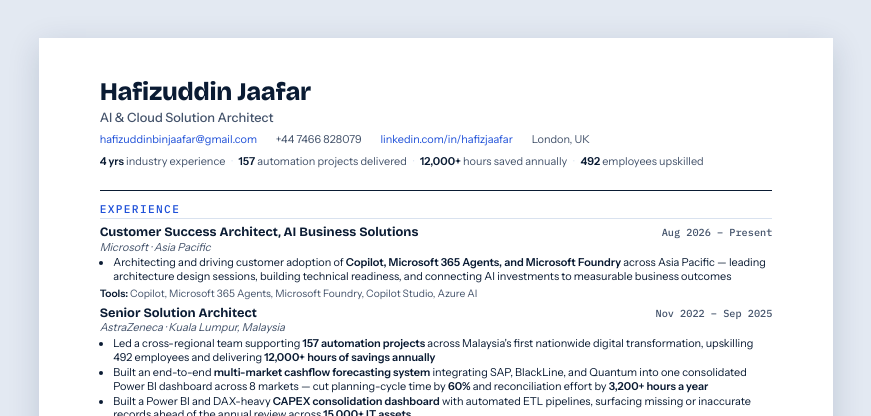
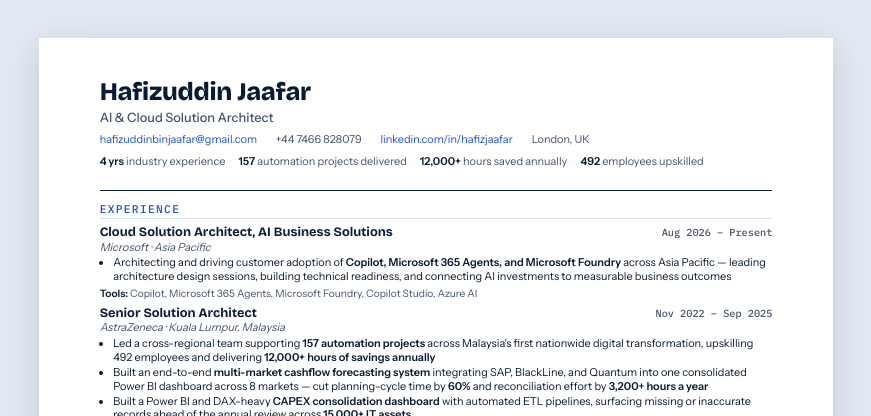
Before and after one commit to hafizaj/hafizaj.github.io, a Jekyll site: the page built from resume/index.html, in a window 1280 px wide. Shown: the top 416 px of the page, without its empty margins (204-1075 px from the left). Built offline with Jekyll 4.4.1, drawn with Linux system fonts in a browser that asks for light colours.

Commit message:
Correct Microsoft role title to Cloud Solution Architect
The internal team title was Customer Success Architect, but the
external-facing title is Cloud Solution Architect — corrected on both
the About page and resume, and regenerated the PDF.

Co-Authored-By: Claude Sonnet 5 <noreply@anthropic.com>

```diff
--- a/about/index.html
+++ b/about/index.html
@@ -64,7 +64,7 @@ description: "Hafizuddin Jaafar, AI and cloud solution architect. Four years bui
         <article class="rounded-xl border border-mist bg-white p-7">
           <p class="font-mono text-xs text-royal">Aug 2026 - Present</p>
           <span class="mt-2 block h-0.5 w-10 bg-royal" aria-hidden="true"></span>
-          <h3 class="mt-2 font-display text-xl font-bold">Customer Success Architect, AI Business Solutions</h3>
+          <h3 class="mt-2 font-display text-xl font-bold">Cloud Solution Architect, AI Business Solutions</h3>
           <p class="text-sm text-muted">Microsoft · Asia Pacific</p>
           <ul class="mt-4 list-disc space-y-2 pl-5 text-sm leading-7 text-muted">
             <li>Architecting and driving customer adoption of <strong class="font-semibold text-ink">Copilot, Microsoft 365 Agents, and Microsoft Foundry</strong> across Asia Pacific — leading architecture design sessions, building technical readiness, and connecting AI investments to measurable business outcomes</li>
--- a/resume/index.html
+++ b/resume/index.html
@@ -117,7 +117,7 @@ title: "Hafizuddin Jaafar — Resume"
     <h2 class="section-title">Experience</h2>
 
     <article class="entry">
-      <div class="row1"><h3 class="display">Customer Success Architect, AI Business Solutions</h3><span class="when mono">Aug 2026 – Present</span></div>
+      <div class="row1"><h3 class="display">Cloud Solution Architect, AI Business Solutions</h3><span class="when mono">Aug 2026 – Present</span></div>
       <p class="org">Microsoft · Asia Pacific</p>
       <ul>
         <li>Architecting and driving customer adoption of <strong>Copilot, Microsoft 365 Agents, and Microsoft Foundry</strong> across Asia Pacific — leading architecture design sessions, building technical readiness, and connecting AI investments to measurable business outcomes</li>
```
Also changed, not shown: 1 other file.
